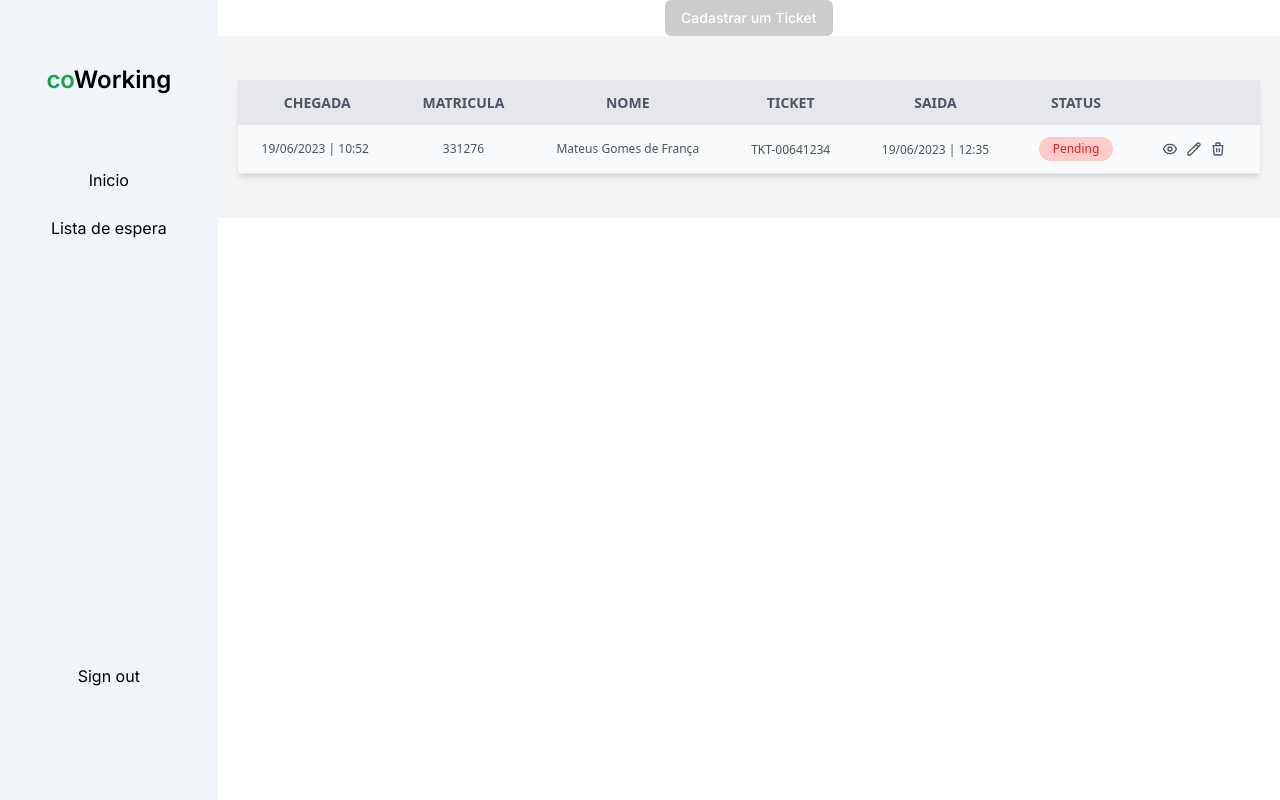
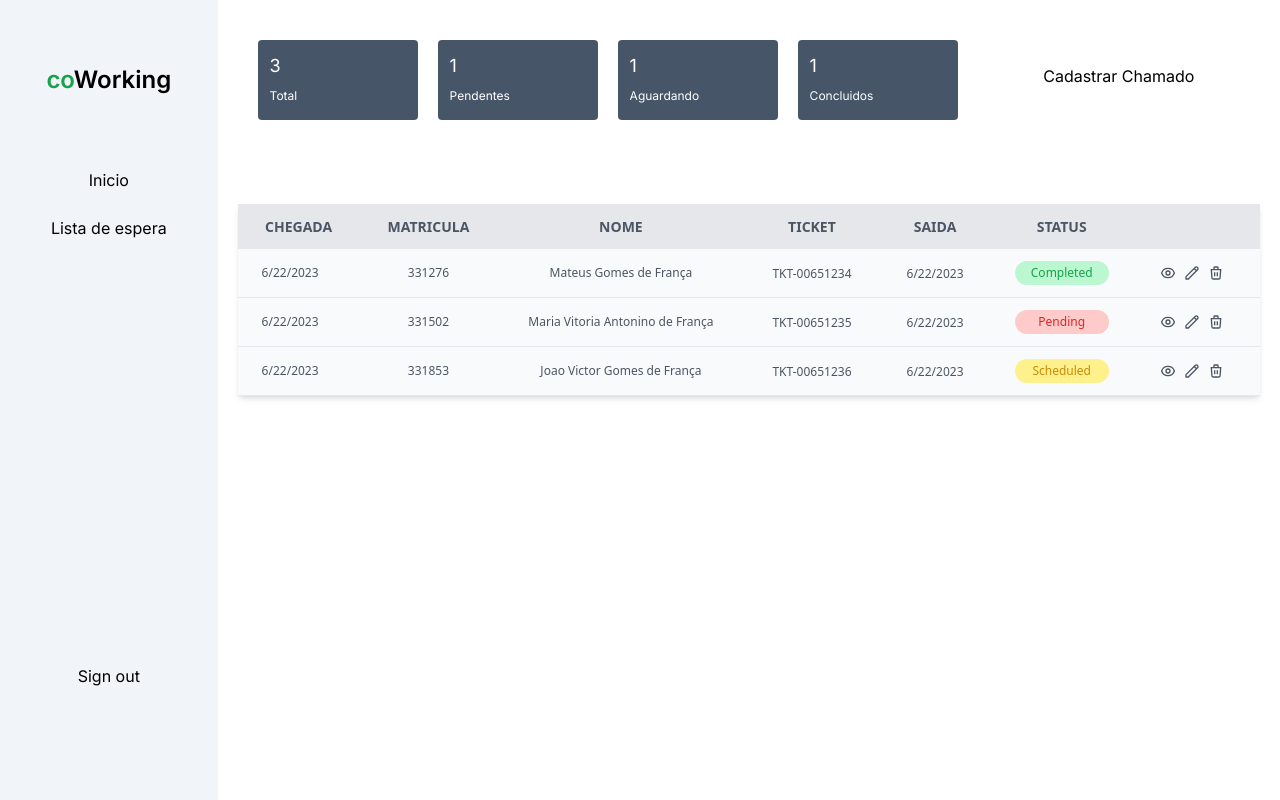
Before and after one commit to mateusfranca97/coworking-next.js, a Next.js app: page /home in a window 1280 px wide. Built offline with nearby package versions, Linux system fonts and the light colour scheme.

Commit message:
fix: ListComponent

```diff
--- a/package.json
+++ b/package.json
@@ -10,6 +10,7 @@
   },
   "dependencies": {
     "@headlessui/react": "^1.7.15",
+    "@heroicons/react": "^2.0.18",
     "@hookform/resolvers": "^3.1.1",
     "@types/node": "20.3.1",
     "@types/react": "18.2.12",
--- a/src/app/components/StatusTicket/StatusTicket.tsx
+++ b/src/app/components/StatusTicket/StatusTicket.tsx
@@ -1,7 +1,7 @@
 import { statusOrder } from "@/app/enum/statusOrder";
 
 interface StatusTicket{
-    status: statusOrder;
+    status?: statusOrder;
 }
 
 function StatusTicket(props: StatusTicket) {
--- /dev/null
+++ b/src/app/components/count/Count.tsx
@@ -0,0 +1,15 @@
+interface countProps{
+    amount: number,
+    text: string
+}
+
+function Count(props: countProps) {
+    return (
+        <div className="w-40 h-20 bg-slate-600 rounded text-white p-3 space-y-2">
+            <p className="text-lg">{props.amount}</p>
+            <p className="text-xs">{props.text}</p>
+        </div>
+    )
+}
+
+export default Count
--- a/src/app/components/list/List.tsx
+++ b/src/app/components/list/List.tsx
@@ -1,10 +1,60 @@
 import { statusOrder } from "@/app/enum/statusOrder";
 import StatusTicket from "../StatusTicket/StatusTicket";
+import { ChevronDownIcon } from '@heroicons/react/20/solid';
+import { Ticket } from "@/app/models/Ticket";
+import { Popover, Transition } from "@headlessui/react";
+import { Fragment } from "react";
+
+const solutions = [
+    {
+      name: 'Insights',
+      description: 'Measure actions your users take',
+      href: '##'
+    },
+    {
+      name: 'Automations',
+      description: 'Create your own targeted content',
+      href: '##'
+    },
+    {
+      name: 'Reports',
+      description: 'Keep track of your growth',
+      href: '##'
+    },
+  ]
+
+
+export const listTicket:Ticket[] = [
+    {
+        chegada: new Date(),
+        matricula: '331276',
+        nome: 'Mateus Gomes de França',
+        ticket: 'TKT-00651234',
+        saida: new Date(),
+        status: statusOrder.COMPLETED
+    },
+    {
+        chegada: new Date(),
+        matricula: '331502',
+        nome: 'Maria Vitoria Antonino de França',
+        ticket: 'TKT-00651235',
+        saida: new Date(),
+        status: statusOrder.PENDING
+    },
+    {
+        chegada: new Date(),
+        matricula: '331853',
+        nome: 'Joao Victor Gomes de França',
+        ticket: 'TKT-00651236',
+        saida: new Date(),
+        status: statusOrder.SCHEDULED
+    }
+]
 
 function List(){
     return(
         <div className="w-[83vw]">
-            <div className="flex items-center justify-center bg-gray-100 font-sans overflow-hidden">
+            <div className="flex font-sans overflow-hidden">
                 <div className="w-full m-5">
                     <div className="bg-white shadow-md rounded my-6">
                         <table className="w-full table-auto">
@@ -20,26 +70,25 @@ function List(){
                             </tr>
                             </thead>
                             <tbody className="text-gray-600 text-sm font-light">
+                                {listTicket.map((ticket, index) => (
                                 <tr className="border-b border-gray-200 bg-gray-50 hover:bg-gray-100">
                                     <td className="py-3 px-6 text-left">
-                                        <div className="flex items-center">
-                                        <p className="text-xs">19/06/2023 | 10:52</p>
-                                        </div>
+                                        <p className="text-xs">{ticket.chegada?.toLocaleDateString()}</p>
                                     </td>
                                     <td className="py-3 px-6 text-center">
-                                        <p className="text-xs">331276</p>
+                                        <p className="text-xs">{ticket.matricula}</p>
                                     </td>
                                     <td className="py-3 px-6 text-center">
-                                        <p className="text-xs">Mateus Gomes de França</p>
+                                        <p className="text-xs">{ticket.nome}</p>
                                     </td>
                                     <td className="py-3 px-6 text-center">
-                                        <span className="text-xs">TKT-00641234</span>
+                                        <span className="text-xs">{ticket.ticket}</span>
                                     </td>
                                     <td className="py-3 px-6 text-center">
-                                        <span className="text-xs">19/06/2023 | 12:35</span>
+                                        <span className="text-xs">{ticket.saida?.toLocaleDateString()}</span>
                                     </td>
                                     <td className="py-3 px-6 text-center">
-                                        <StatusTicket status={statusOrder.PENDING}></StatusTicket>
+                                        <StatusTicket key={index} status={ticket.status}></StatusTicket>
                                     </td>
                                     <td className="py-3 px-6 text-center">
                                         <div className="flex item-center justify-center">
@@ -62,6 +111,7 @@ function List(){
                                         </div>
                                     </td>
                                 </tr>
+                                ))}
                             </tbody>
                         </table>
                     </div>
--- a/src/app/components/modal/modal.tsx
+++ b/src/app/components/modal/modal.tsx
@@ -1,42 +1,48 @@
 import { Ticket } from "@/app/models/Ticket";
+import { listTicket } from "../list/List";
 import { Dialog, Transition } from "@headlessui/react"
 import { zodResolver } from "@hookform/resolvers/zod";
-import { Fragment, useState } from "react"
+import React, { Fragment } from "react"
 import { useForm } from "react-hook-form"
 import { z } from "zod"
+import { statusOrder } from "@/app/enum/statusOrder";
+
 
 interface ModalProps {
   isOpen: boolean;
+  setIsOpen: React.Dispatch<React.SetStateAction<boolean>>
 }
 
 function Modal(props: ModalProps) {
-  const [isOpen, setIsOpen] = useState(true);
 
   const closeModal = () => {
-    setIsOpen(false)
-    console.log(isOpen)
+    props.setIsOpen(false)
   }
 
-  const ticketList: Ticket[] = [];
+  function createTicket(data: Ticket) {
+    const user: Ticket = {
+      chegada: new Date(),
+      matricula: data.matricula?.toLocaleUpperCase(),
+      nome: data.nome?.toLocaleUpperCase(),
+      ticket: data.ticket?.toLocaleUpperCase(),
+      status: statusOrder.PENDING,
+      saida: new Date(),
+    }
 
-  function createTicket(data: Ticket) {
-    data.chegada = new Date();
-    ticketList.push(data);
+    listTicket.push(user);
+    console.log(listTicket);
     closeModal();
-    console.log(ticketList);
   }
 
   const createTicketFormSchema = z.object({
     matricula: z
       .string()
       .nonempty("A matricula é obrigatória")
-      .min(6, "Quantidade de caracteres inferior a 6.")
-      .max(6, "Quantidade de caracteres superior a 6."),
+      .min(6, "Quantidade de caracteres inferior a 6."),
     nome: z.string().nonempty("Nome é obrigatório"),
     ticket: z
       .string()
-      .max(12, "Número do chamado superior ao padrão.")
-      .min(12, "Número do chamado inferior ao padrão."),
+      .min(12, "Número do chamado inferior ao padrão.")
   });
 
   type CreateTicketFormData = z.infer<typeof createTicketFormSchema>;
@@ -90,6 +96,7 @@ function Modal(props: ModalProps) {
                                 id="matricula"
                                 type="text"
                                 autoComplete="off"
+                                maxLength={6}
                                 />
                                 {errors.matricula && <span>{errors.matricula.message}</span>}
                             <label htmlFor="matricula">Nome</label>
@@ -108,6 +115,7 @@ function Modal(props: ModalProps) {
                                 type="text"
                                 id="ticket"
                                 autoComplete="off"
+                                maxLength={12}
                                 />
                                 {errors.ticket && <span>{errors.ticket.message}</span>}
                         </div>
@@ -118,13 +126,6 @@ function Modal(props: ModalProps) {
                                 className="flex justify-center rounded-md border border-transparent bg-green-100 px-4 py-2 text-sm font-medium text-green-900 hover:bg-green-200 focus:outline-none focus-visible:ring-2 focus-visible:ring-green-500 focus-visible:ring-offset-2"
                                 >
                                 Cadastrar
-                            </button>
-                            <button
-                                type="button"
-                                className="flex justify-center rounded-md border border-transparent bg-gray-100 px-4 py-2 text-sm font-medium text-gray-900 hover:bg-gray-200 focus:outline-none focus-visible:ring-2 focus-visible:ring-gray-500 focus-visible:ring-offset-2"
-                                onClick={closeModal}
-                                >
-                                Limpar
                             </button>
                             <button
                                 type="button"
--- a/src/app/home/page.tsx
+++ b/src/app/home/page.tsx
@@ -3,8 +3,10 @@
 import { useRouter } from "next/navigation";
 import {  useState } from "react";
 import Button from "../components/button/Button";
-import List from "../components/list/List";
+import List, { listTicket } from "../components/list/List";
 import Modal from "../components/modal/Modal";
+import Count from "../components/count/Count";
+import { statusOrder } from "../enum/statusOrder";
 
 function HomeComponent(){
     const router = useRouter();
@@ -43,16 +45,18 @@ function HomeComponent(){
                 </footer>
             </aside>
             <main>
-            <div className="flex items-center justify-center">
-                <button
-                type="button"
-                className="rounded-md bg-black bg-opacity-20 px-4 py-2 text-sm font-medium text-white hover:bg-opacity-30 focus:outline-none focus-visible:ring-2 focus-visible:ring-white focus-visible:ring-opacity-75"
-                onClick={openModal}
-                >
-                Cadastrar um Ticket
-                </button>
+            <div className="flex items-center justify-start">
+                <header className="flex py-10 ml-10 space-x-5">
+                    <Count amount={listTicket.length} text={'Total'}/>
+                    <Count amount={listTicket.filter(ticket => ticket.status === statusOrder.PENDING).length} text={'Pendentes'}/>
+                    <Count amount={listTicket.filter(ticket => ticket.status === statusOrder.SCHEDULED).length} text={'Aguardando'}/>
+                    <Count amount={listTicket.filter(ticket => ticket.status === statusOrder.COMPLETED).length} text={'Concluidos'}/>
+                </header>
+                <div className="flex justify-center w-full">
+                    <Button text={'Cadastrar Chamado'} onClick={openModal}/>
+                </div>
             </div>
-            <Modal isOpen={isOpen}></Modal>
+            <Modal isOpen={isOpen} setIsOpen={setIsOpen}></Modal>
             <List></List>
             </main>
         </div>
--- a/src/app/models/Ticket.ts
+++ b/src/app/models/Ticket.ts
@@ -1,7 +1,10 @@
+import { statusOrder } from "../enum/statusOrder";
+
 export interface Ticket{
     chegada?: Date;
     matricula?: string;
     nome?: string;
     ticket?: string;
+    status?: statusOrder;
     saida?: Date
 }
```
Also changed, not shown: 1 other file (tests, documents, lock files or other folders).
